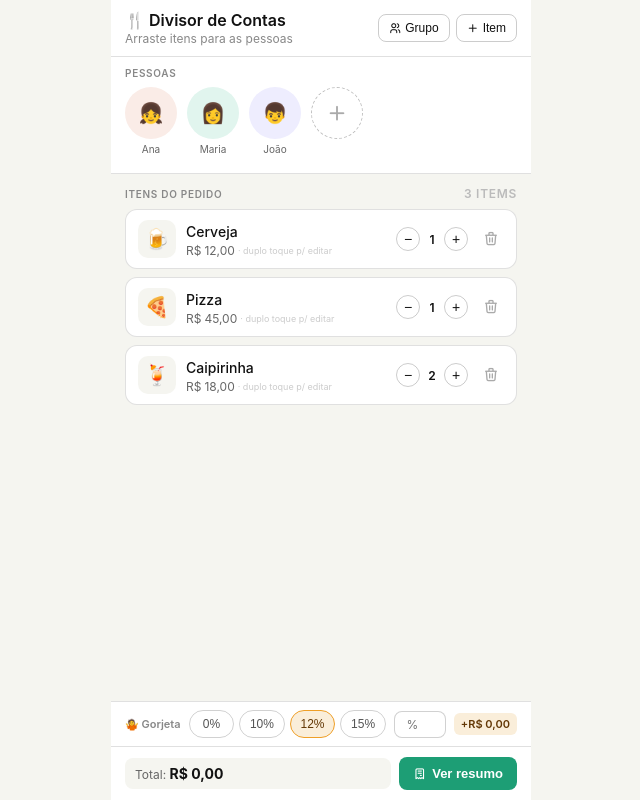
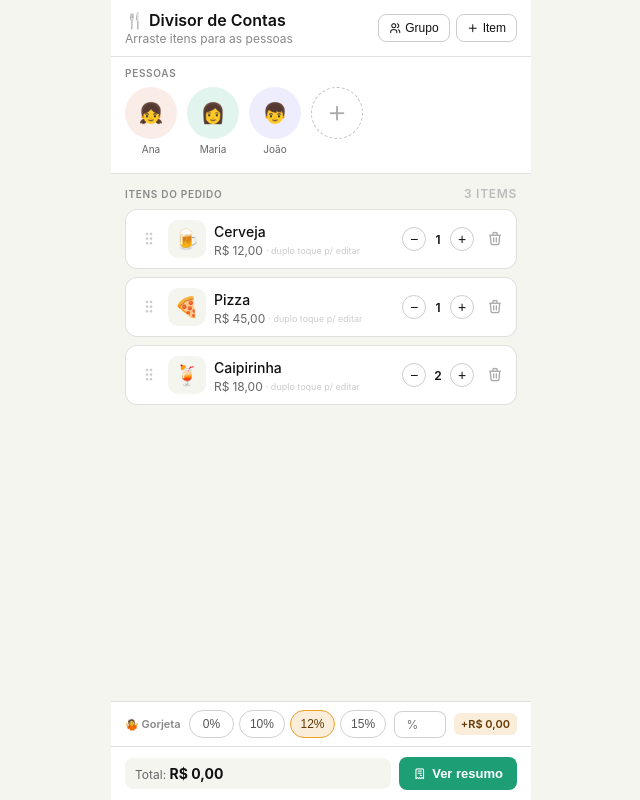
Before and after one commit to sm4xp/split-contas, a plain HTML site: page divisor-contas.html in a window 1280 px wide. Shown: the whole page, without its empty margins (319-959 px from the left). Drawn offline with Linux system fonts and the light colour scheme.

Commit message:
Corrige rolagem bloqueada nos itens com alça de arrasto dedicada
O card inteiro tinha touch-action:none para suportar drag-and-drop,
o que impedia rolar a lista ao tocar em qualquer parte do item já
atribuído. Agora só o ícone de alça inicia o arrasto.

```diff
--- a/divisor-contas.html
+++ b/divisor-contas.html
@@ -29,8 +29,10 @@ body{font-family:-apple-system,BlinkMacSystemFont,'Segoe UI',sans-serif;backgrou
 .add-pessoa:active{transform:scale(.95)}
 .itens-area{flex:1;overflow-y:auto;padding:12px 14px;-webkit-overflow-scrolling:touch}
 .itens-label{font-size:10px;font-weight:600;color:#888;text-transform:uppercase;letter-spacing:.7px;margin-bottom:8px;display:flex;align-items:center;justify-content:space-between}
-.item-card{background:#fff;border:0.5px solid rgba(0,0,0,.12);border-radius:12px;padding:10px 12px;margin-bottom:8px;display:flex;align-items:center;gap:10px;touch-action:none;transition:box-shadow .15s,transform .15s,opacity .15s;position:relative}
+.item-card{background:#fff;border:0.5px solid rgba(0,0,0,.12);border-radius:12px;padding:10px 8px 10px 12px;margin-bottom:8px;display:flex;align-items:center;gap:8px;transition:box-shadow .15s,transform .15s,opacity .15s;position:relative}
 .item-card.dragging{opacity:.5;transform:scale(.97)}
+.drag-handle{touch-action:none;color:#ccc;display:flex;align-items:center;justify-content:center;flex-shrink:0;width:22px;height:38px;cursor:grab;font-size:16px}
+.drag-handle:active{cursor:grabbing;color:#1D9E75}
 .item-icon{width:38px;height:38px;border-radius:10px;display:flex;align-items:center;justify-content:center;font-size:20px;flex-shrink:0;background:#f5f5f0}
 .item-info{flex:1;min-width:0}
 .item-nome{font-size:14px;font-weight:500;color:#111;cursor:text}
@@ -219,7 +221,6 @@ function renderItens(){
   itens.forEach(it=>{
     const card=document.createElement('div');
     card.className='item-card';
-    card.draggable=true;
     if(it.atribuidos.length){
       const fp=pessoas.find(p=>p.id===it.atribuidos[0]);
       if(fp) card.style.borderLeft=`3px solid ${fp.cor.border}`;
@@ -272,10 +273,14 @@ function renderItens(){
     const del=document.createElement('button');del.className='btn-icon';
     del.innerHTML='<i class="ti ti-trash" style="font-size:16px"></i>';
     del.onclick=()=>{itens=itens.filter(x=>x.id!==it.id);render()};
-    card.append(icon,info,qtd,del);
-    card.addEventListener('dragstart',e=>{draggingItem=it.id;card.classList.add('dragging');const g=document.getElementById('ghost');g.innerHTML=it.emoji+' '+it.nome;g.style.display='flex';e.dataTransfer.setDragImage(g,0,0)});
-    card.addEventListener('dragend',()=>{card.classList.remove('dragging');draggingItem=null;document.getElementById('ghost').style.display='none'});
-    card.addEventListener('touchstart',e=>tStart(e,it.id),{passive:true});
+    const handle=document.createElement('div');
+    handle.className='drag-handle';
+    handle.draggable=true;
+    handle.innerHTML='<i class="ti ti-grip-vertical"></i>';
+    handle.addEventListener('dragstart',e=>{draggingItem=it.id;card.classList.add('dragging');const g=document.getElementById('ghost');g.innerHTML=it.emoji+' '+it.nome;g.style.display='flex';e.dataTransfer.setDragImage(g,0,0)});
+    handle.addEventListener('dragend',()=>{card.classList.remove('dragging');draggingItem=null;document.getElementById('ghost').style.display='none'});
+    handle.addEventListener('touchstart',e=>tStart(e,it.id),{passive:true});
+    card.append(handle,icon,info,qtd,del);
     list.appendChild(card);
   });
   document.getElementById('total-itens').textContent=itens.length+' item'+(itens.length!==1?'s':'');
```
Also changed, not shown: frontend/index.html (+12 -9 lines), .claude/launch.json.
